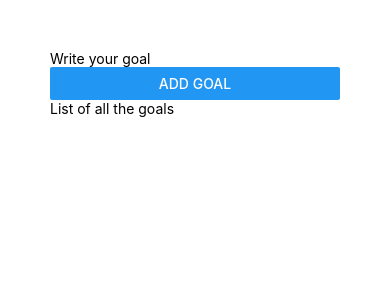
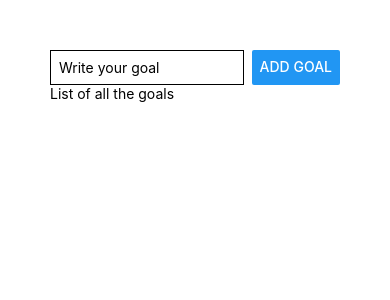
Before and after one commit to niteshsaxena03/Goals-App, a React Native app in the folder GoalsApp/: screen / in a window 390 px wide. Shown: the top 300 px of the page. Built offline with nearby package versions, Linux system fonts and the light colour scheme.

Commit message:
adding more styling using flexbox

```diff
--- a/GoalsApp/App.js
+++ b/GoalsApp/App.js
@@ -4,9 +4,9 @@
 export default function App() {
   return (
     <View style={styles.appContainer}>
-      <View>
+      <View style={styles.inputContainer}>
         <TextInput style={styles.textInput} placeholder="Write your goal" />
-        <Button title="Add Goal"/>
+        <Button title="Add Goal" />
       </View>
       <View>
         <Text>List of all the goals</Text>
@@ -16,7 +16,18 @@
 }
 
 const styles = StyleSheet.create({
-  appContainer:{
-    padding:50,
+  appContainer: {
+    padding: 50,
+  },
+  inputContainer: {
+    flexDirection: "row",
+    justifyContent: "space-between",
+  },
+  textInput: {
+    borderWidth: 1,
+    borderColor: "black",
+    width: "80%",
+    marginRight: 8,
+    padding: 8,
   },
 });
```
